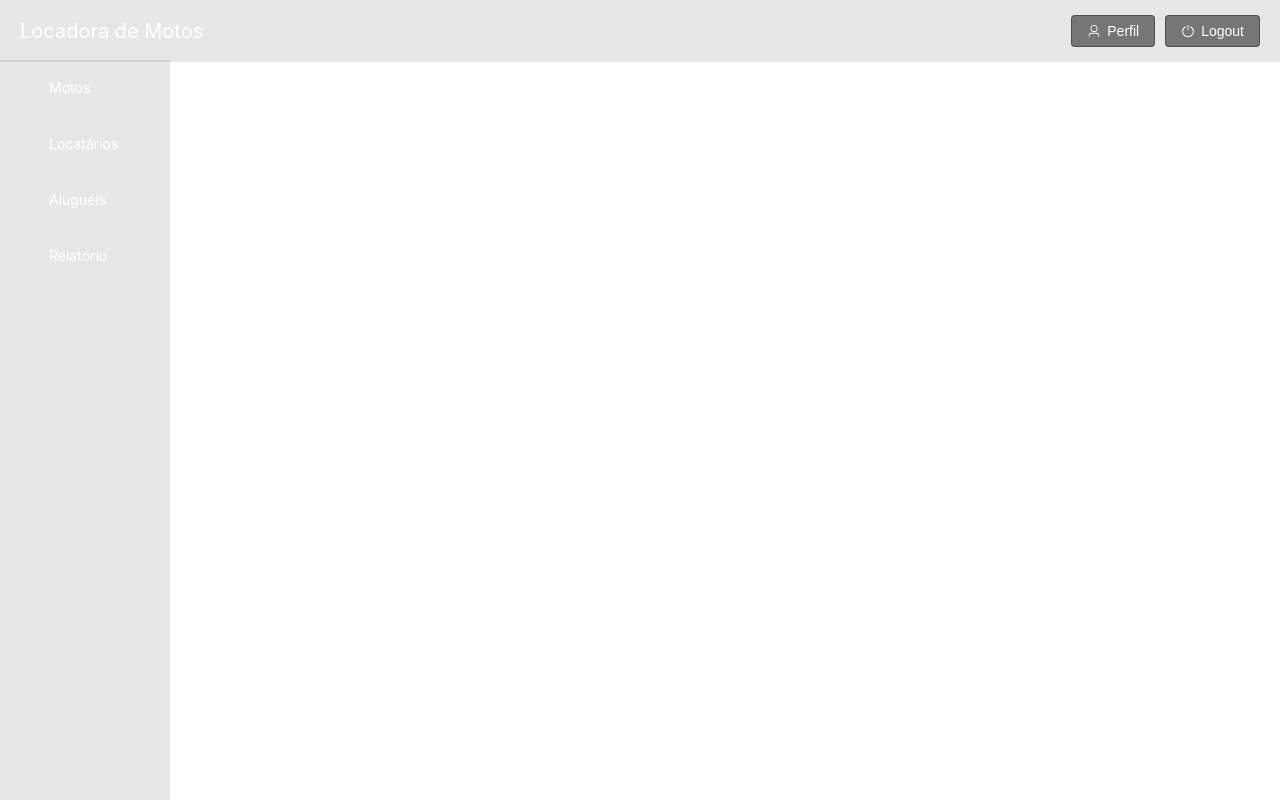
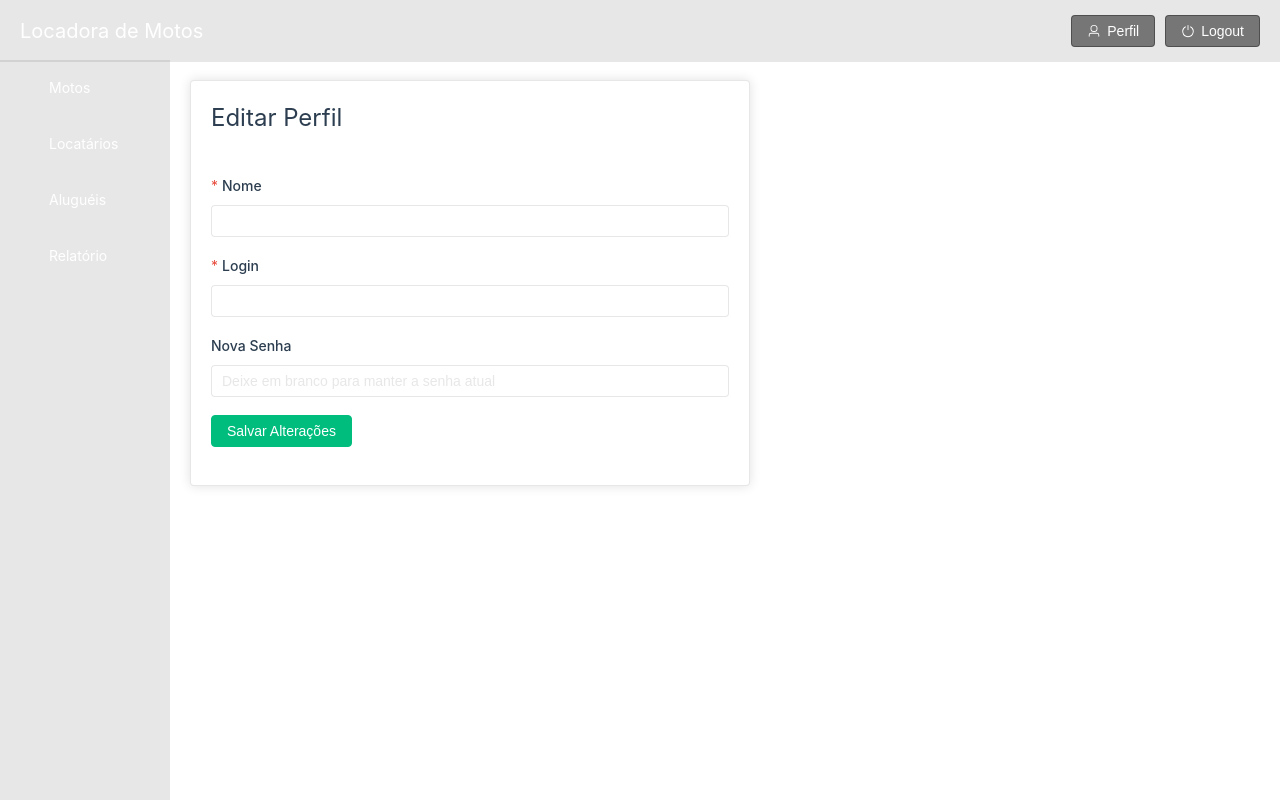
Before and after one commit to gontww/crud-motos-front, a Vue app: page /perfil in a window 1280 px wide. Built offline with nearby package versions, Linux system fonts and the light colour scheme; no server answers; sample sign-in values are in the browser's storage; what vue-the-mask would draw is missing.

Commit message:
funcionalidade de perfil

```diff
--- a/src/assets/base.css
+++ b/src/assets/base.css
@@ -203,3 +203,12 @@ body {
 .el-table thead tr th:first-child {
   border-left: 1px solid var(--el-border-color) !important;
 }
+
+.el-card {
+  background-color: var(--color-background) !important;
+  border-color: var(--color-border);
+}
+
+.el-card__header {
+  border-bottom: var(--color-border);
+}
--- a/src/components/Header.vue
+++ b/src/components/Header.vue
@@ -15,8 +15,7 @@ export default {
   name: 'HeaderComponent',
   methods: {
     goToProfile() {
-      // Implementação futura
-      alert('Funcionalidade de perfil ainda não implementada.')
+      this.$router.push('/perfil')
     },
     logout() {
       localStorage.removeItem('token')
--- a/src/router/index.js
+++ b/src/router/index.js
@@ -4,6 +4,7 @@ import ListagemMotosView from '@/views/ListagemMotosView.vue'
 import ListagemLocatariosView from '@/views/ListagemLocatariosView.vue'
 import ListagemAlugueisView from '@/views/ListagemAlugueisView.vue'
 import RelatorioMotosView from '../views/RelatorioMotosView.vue'
+import Perfil from '@/views/Perfil.vue'
 import { isAuthenticated } from '@/services/auth'
 
 const routes = [
@@ -38,6 +39,12 @@ const routes = [
     component: RelatorioMotosView,
     meta: { requiresAuth: true },
   },
+  {
+    path: '/perfil',
+    name: 'Perfil',
+    component: Perfil,
+    meta: { requiresAuth: true },
+  },
 ]
 
 const router = createRouter({
--- /dev/null
+++ b/src/views/Perfil.vue
@@ -0,0 +1,141 @@
+<template>
+  <div class="perfil-container">
+    <el-card class="perfil-card">
+      <template #header>
+        <div class="card-header">
+          <h2>Editar Perfil</h2>
+        </div>
+      </template>
+
+      <el-form
+        ref="formRef"
+        :model="form"
+        :rules="rules"
+        label-position="top"
+        @submit.prevent="salvarPerfil"
+      >
+        <el-form-item label="Nome" prop="nome">
+          <el-input v-model="form.nome" />
+        </el-form-item>
+
+        <el-form-item label="Login" prop="login">
+          <el-input v-model="form.login" />
+        </el-form-item>
+
+        <el-form-item label="Nova Senha" prop="senha">
+          <el-input
+            v-model="form.senha"
+            type="password"
+            placeholder="Deixe em branco para manter a senha atual"
+          />
+        </el-form-item>
+
+        <el-form-item>
+          <el-button type="primary" native-type="submit" :loading="loading">
+            Salvar Alterações
+          </el-button>
+        </el-form-item>
+      </el-form>
+    </el-card>
+  </div>
+</template>
+
+<script>
+import { ref, onMounted } from 'vue'
+import { ElMessage } from 'element-plus'
+import axios from 'axios'
+
+export default {
+  name: 'PerfilView',
+  setup() {
+    const formRef = ref(null)
+    const loading = ref(false)
+    const form = ref({
+      nome: '',
+      login: '',
+      senha: '',
+    })
+
+    const rules = {
+      nome: [{ required: true, message: 'Por favor, insira seu nome', trigger: 'blur' }],
+      login: [{ required: true, message: 'Por favor, insira seu login', trigger: 'blur' }],
+      senha: [{ min: 6, message: 'A senha deve ter pelo menos 6 caracteres', trigger: 'blur' }],
+    }
+
+    const carregarPerfil = async () => {
+      try {
+        const token = localStorage.getItem('token')
+        const response = await axios.get('http://localhost:8080/api/usuarios/perfil', {
+          headers: { Authorization: `Bearer ${token}` },
+        })
+        form.value = {
+          nome: response.data.nome,
+          login: response.data.login,
+          senha: '', // Não carregamos a senha por segurança
+        }
+      } catch (error) {
+        ElMessage.error('Erro ao carregar perfil')
+      }
+    }
+
+    const salvarPerfil = async () => {
+      if (!formRef.value) return
+
+      try {
+        await formRef.value.validate()
+        loading.value = true
+
+        const token = localStorage.getItem('token')
+        const dadosParaEnviar = {
+          nome: form.value.nome,
+          login: form.value.login,
+          senha: form.value.senha || undefined, // Só envia a senha se foi preenchida
+        }
+
+        await axios.put('http://localhost:8080/api/usuarios/perfil', dadosParaEnviar, {
+          headers: { Authorization: `Bearer ${token}` },
+        })
+
+        ElMessage.success('Perfil atualizado com sucesso!')
+        form.value.senha = '' // Limpa o campo de senha após salvar
+      } catch (error) {
+        ElMessage.error('Erro ao atualizar perfil')
+      } finally {
+        loading.value = false
+      }
+    }
+
+    onMounted(carregarPerfil)
+
+    return {
+      formRef,
+      form,
+      rules,
+      loading,
+      salvarPerfil,
+    }
+  },
+}
+</script>
+
+<style scoped>
+.perfil-container {
+  padding: 20px;
+  max-width: 600px;
+}
+
+.perfil-card {
+  width: 100%;
+}
+
+.card-header {
+  display: flex;
+  justify-content: space-between;
+  align-items: center;
+}
+
+.card-header h2 {
+  margin: 0;
+  font-size: 1.5rem;
+}
+</style>
```
